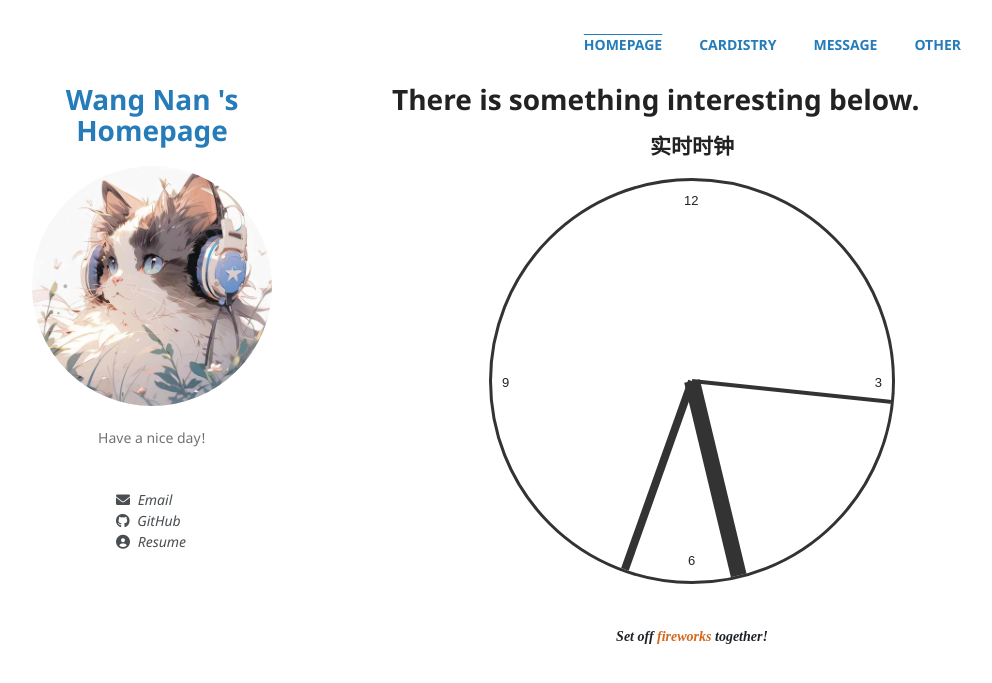
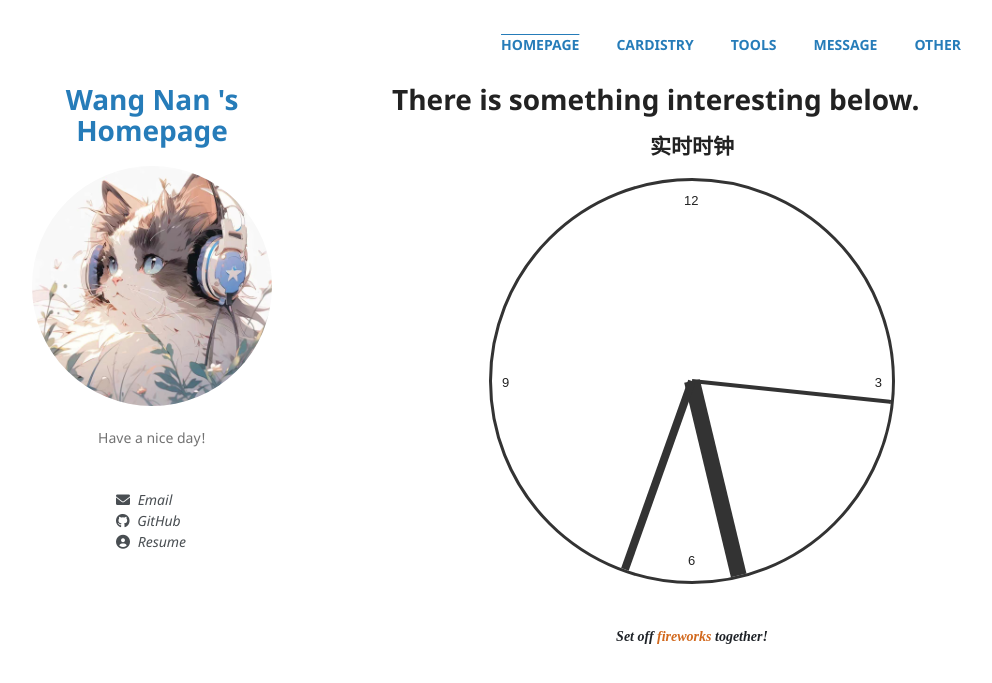
Before and after one commit to theFool-wn/theFool-wn.github.io, a Jekyll site: the page built from index.html, in a window 1280 px wide and 900 px high. Shown: the top 683 px of the window, without its empty margins (128-1120 px from the left). Built offline with Jekyll 4.4.1, drawn with Linux system fonts in a browser that asks for light colours.

Commit message:
Update navigation.yml

```diff
--- a/_data/navigation.yml
+++ b/_data/navigation.yml
@@ -3,6 +3,8 @@
 - name: Message
   # link: /_pages/message.html
   link: /message/
+- name: Tools
+  link: /Tools/
 - name: Cardistry
   link: /Cardistry/
 - name: Homepage
```
